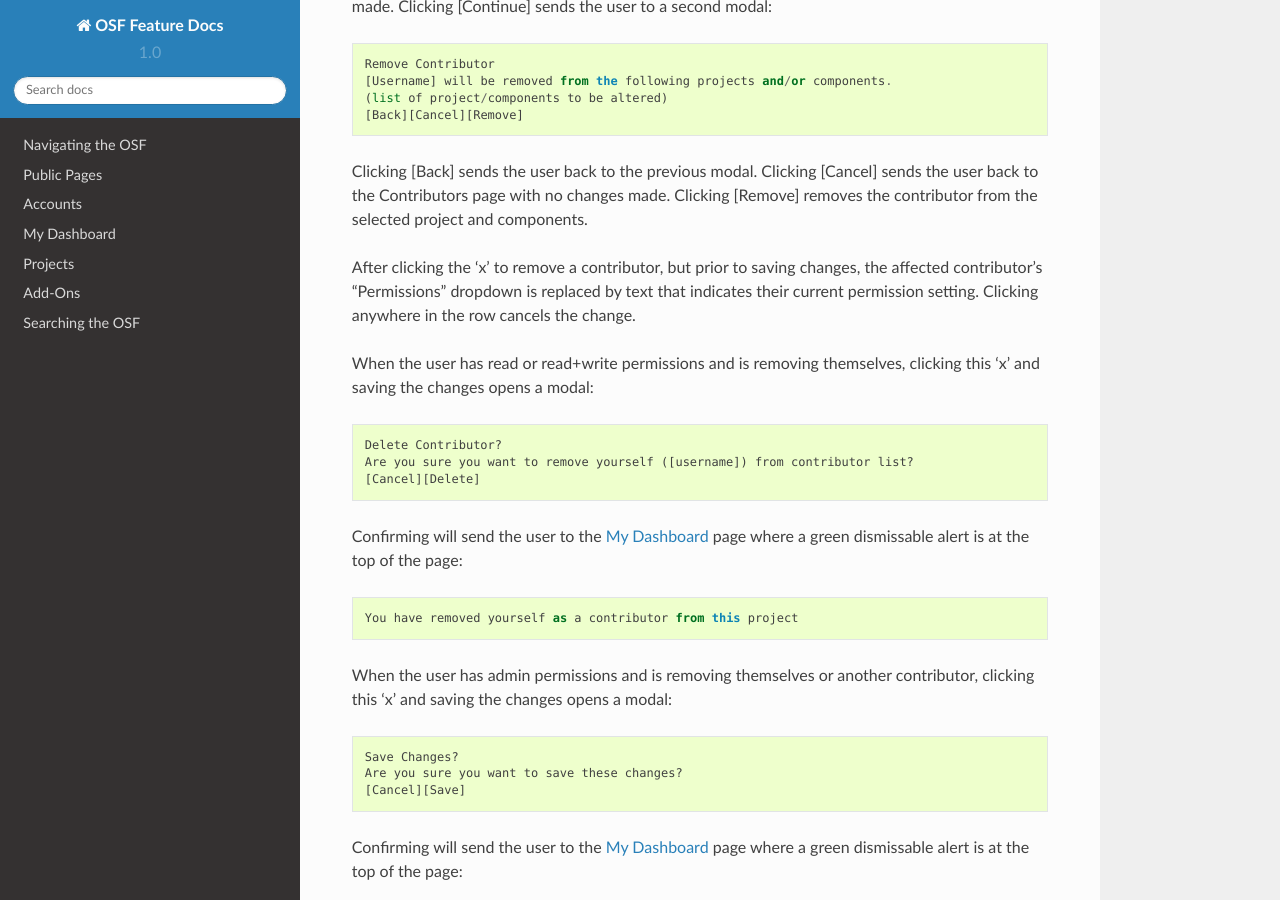
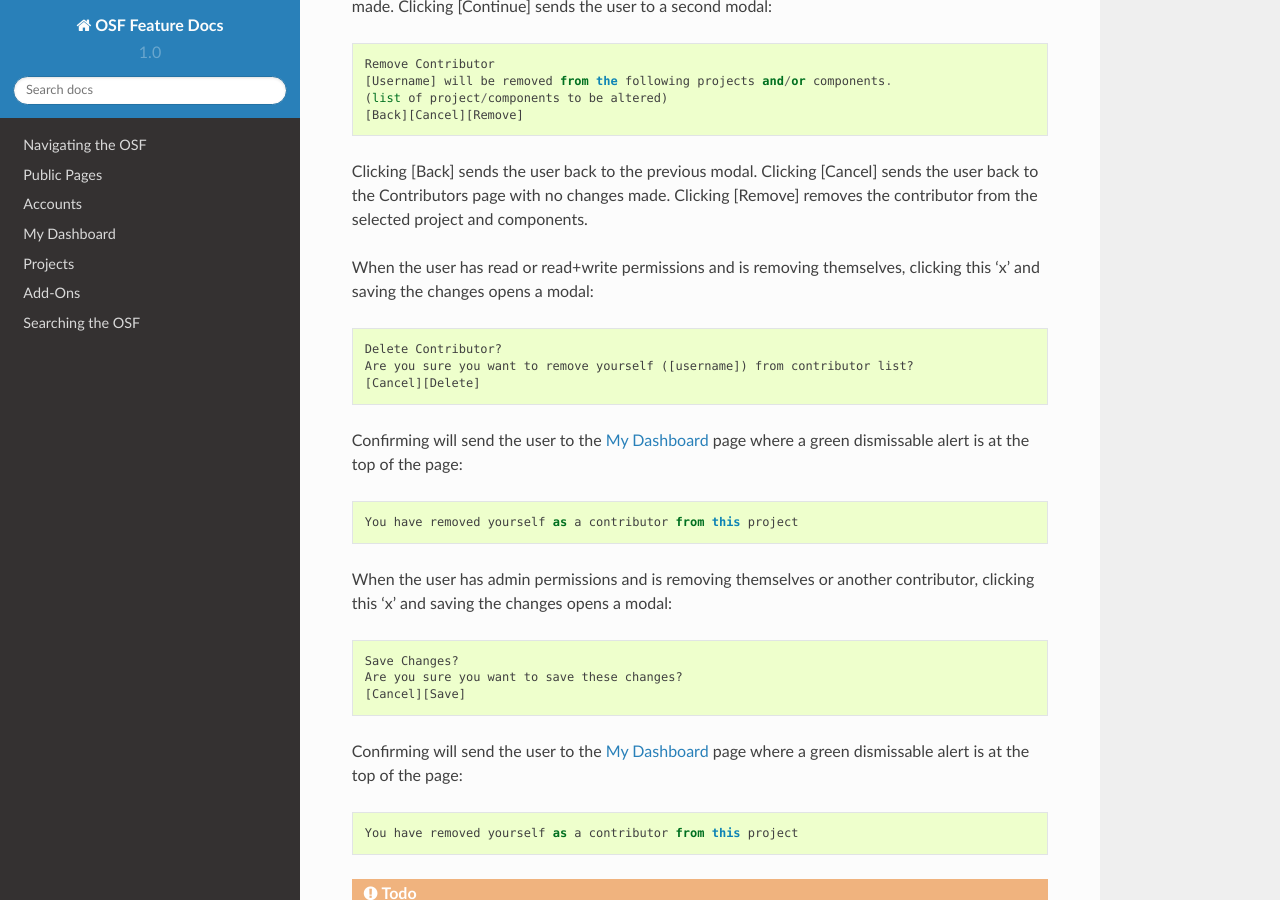
Before and after one commit to CenterForOpenScience/OSFDocs, a Sphinx documentation site: the page built from docs/projects/contributors.rst, in a window 1280 px wide and 900 px high, scrolled down 8024 px. Built offline with Sphinx 7.4.7 and the Read the Docs theme 2.0.0, drawn with Linux system fonts in a browser that asks for light colours.

Commit message:
remove old behavior

```diff
--- a/docs/projects/contributors.rst
+++ b/docs/projects/contributors.rst
@@ -287,9 +287,6 @@
 
 Clicking [Back] sends the user back to the previous modal. Clicking [Cancel] sends the user back to the Contributors page with no changes made. Clicking [Remove] removes the contributor from the selected project and components.
 
-After clicking the 'x' to remove a contributor, but prior to saving changes, the affected contributor's "Permissions" dropdown is
-replaced by text that indicates their current permission setting. Clicking anywhere in the row cancels the change.
-
 When the user has read or read+write permissions and is removing themselves, clicking this 'x' and saving the changes opens a modal::
 
     Delete Contributor?
```
